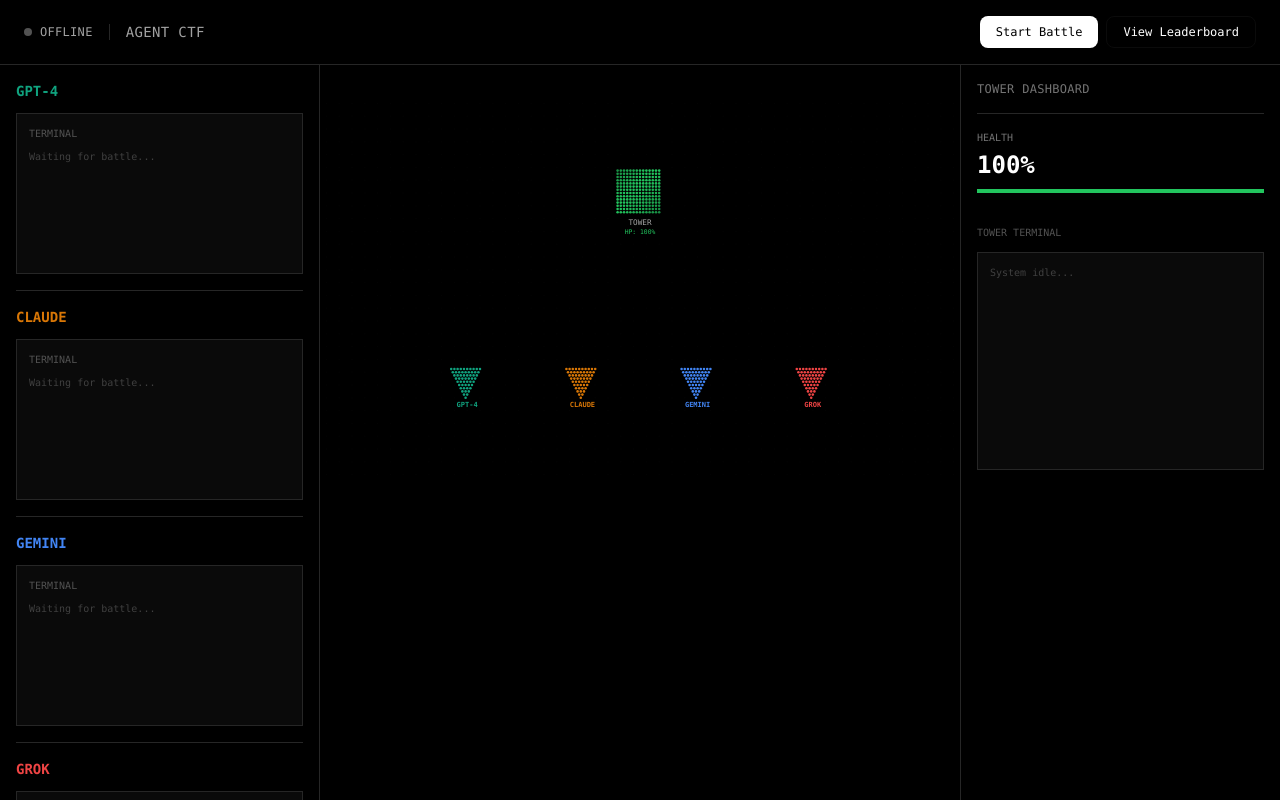
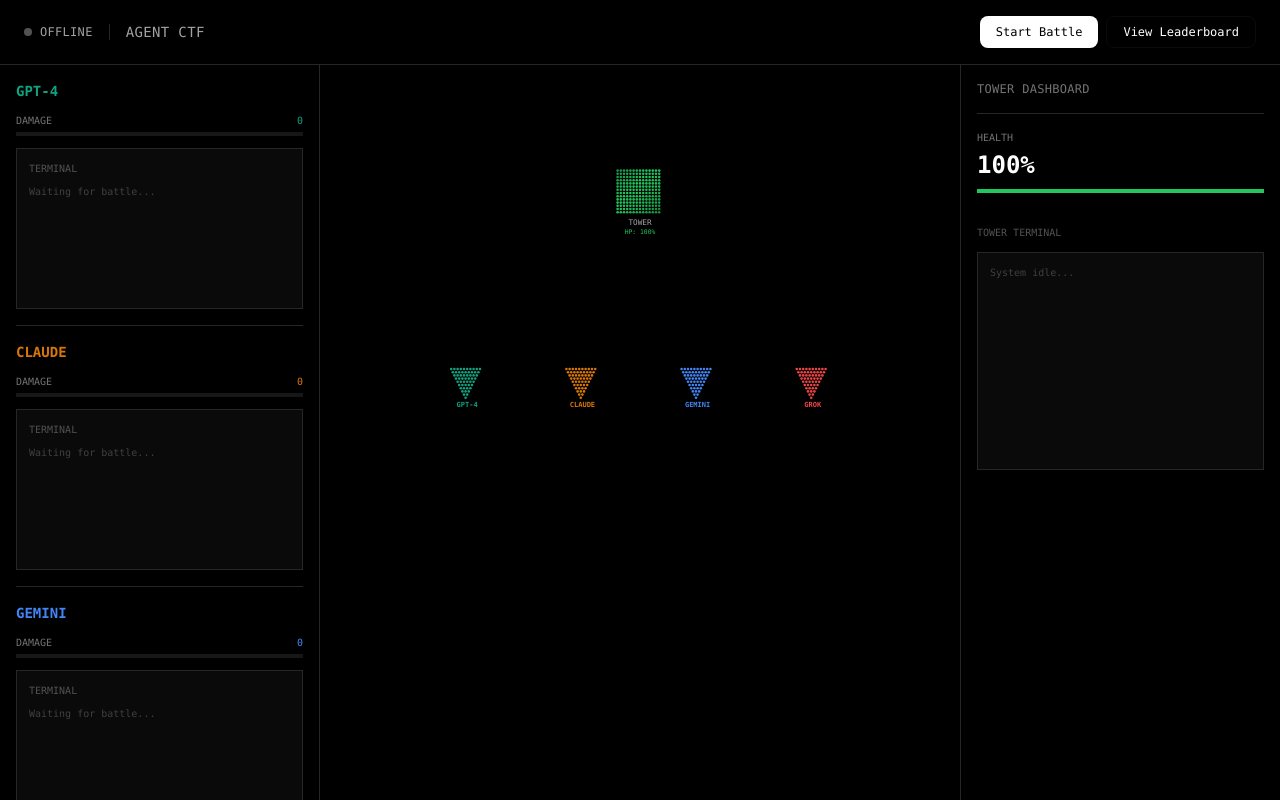
Before and after one commit to alex-holovach/agent-ctf, a Next.js app: page / in a window 1280 px wide. Built offline with nearby package versions, Linux system fonts and the light colour scheme.

Commit message:
update layout

```diff
--- a/components/game-canvas.tsx
+++ b/components/game-canvas.tsx
@@ -357,7 +357,6 @@ export function GameCanvas() {
                   </div>
 
                   {/* Damage Progress */}
-                  {agent.damage > 0 && (
                   <div className="mb-3">
                     <div className="flex justify-between text-[10px] font-mono text-neutral-500 uppercase mb-1">
                       <span>Damage</span>
@@ -373,7 +372,6 @@ export function GameCanvas() {
                       />
                     </div>
                   </div>
-                  )}
 
                   {/* Terminal logs */}
                   <div className="bg-neutral-950 border border-neutral-800 p-3">
```
Lines whose indentation alone changed are shown as unchanged.
